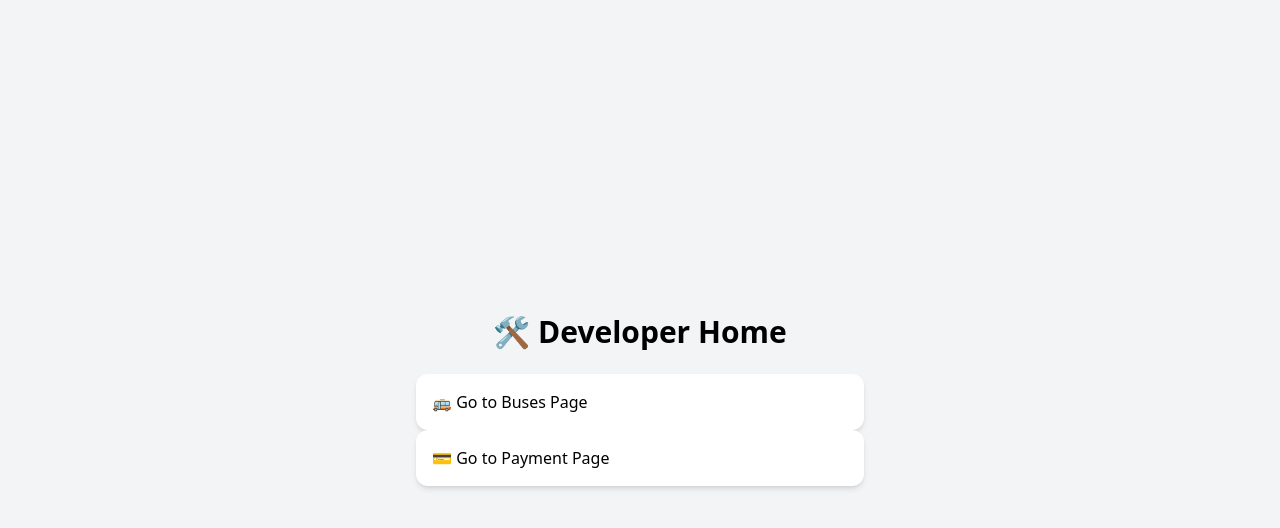
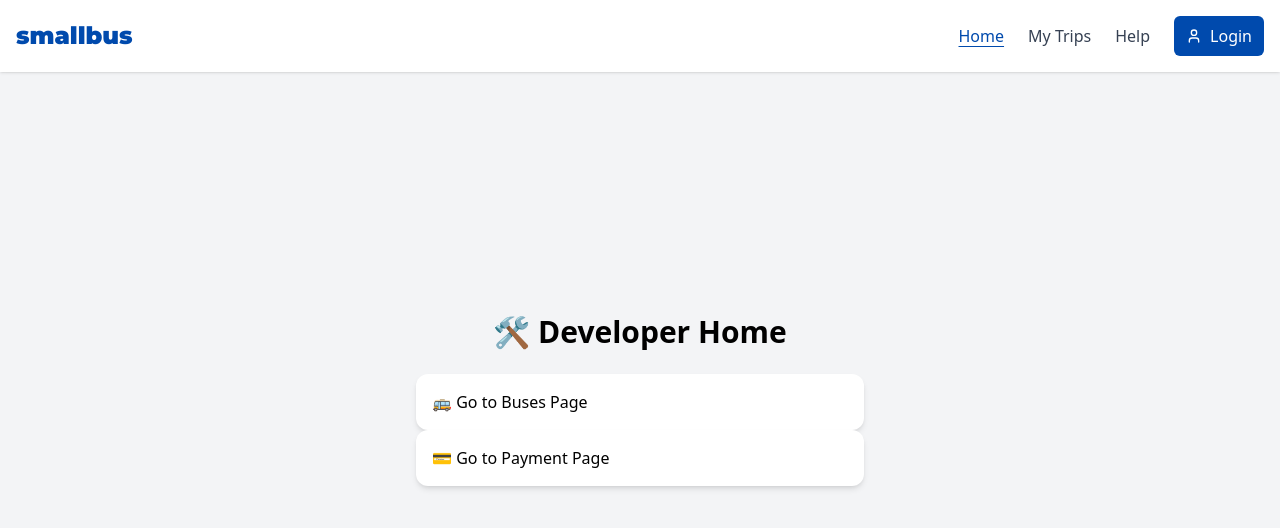
Before and after one commit to amankhan-7/smallbusSample, a Next.js app: page / in a window 1280 px wide. Shown: the top 528 px of the page. Built offline with nearby package versions, Linux system fonts and the light colour scheme; a web font is replaced by a local one.

Commit message:
Navbar developed

```diff
--- /dev/null
+++ b/app/components/Navbar.jsx
@@ -0,0 +1,130 @@
+"use client";
+
+import { useState, useEffect } from "react";
+import Link from "next/link";
+import { usePathname } from "next/navigation";
+import { Menu, X, User } from "lucide-react";
+
+export default function Navbar() {
+  const [menuOpen, setMenuOpen] = useState(false);
+  const pathname = usePathname();
+
+  useEffect(() => {
+    document.body.style.overflow = menuOpen ? "hidden" : "auto";
+  }, [menuOpen]);
+
+  const navItems = [
+    { name: "Home", href: "/" },
+    { name: "My Trips", href: "/trips" },
+    { name: "Help", href: "/help" },
+  ];
+
+  return (
+    <header className="bg-white shadow fixed w-full top-0 z-[1000]">
+      <nav className="max-w-7xl mx-auto px-4 py-4 flex items-center justify-between">
+        {/* Logo */}
+        <Link
+          href="/"
+          className="text-[24px] text-[#004aad] font-mont font-black"
+        >
+          smallbus
+        </Link>
+
+        {/* Desktop Nav */}
+        <div className="hidden md:flex space-x-6 items-center text-lg md:text-base font-medium text-gray-700">
+          {navItems.map((item) => (
+            <Link
+              key={item.href}
+              href={item.href}
+              className={`transition hover:text-[#004aad] ${
+                pathname === item.href
+                  ? "text-[#004aad] underline underline-offset-4"
+                  : ""
+              }`}
+            >
+              {item.name}
+            </Link>
+          ))}
+          <Link
+            href="/login"
+            className="px-3 py-2 bg-[#004aad] text-white rounded-md hover:bg-[#00348a] transition inline-flex items-center gap-2"
+          >
+            <User size={16} /> Login
+          </Link>
+        </div>
+
+        {/* Mobile Toggle */}
+        <button
+          className="relative w-8 h-8 text-[#004aad] md:hidden pb-5"
+          onClick={() => setMenuOpen(!menuOpen)}
+          aria-label="Toggle menu"
+        >
+          {/* Menu Icon */}
+          <Menu
+            size={28}
+            className={`absolute transition-all duration-300 ease-in-out transform ${
+              menuOpen
+                ? "opacity-0 scale-90 rotate-45"
+                : "opacity-100 scale-100 rotate-0"
+            }`}
+          />
+          {/* X Icon */}
+          <X
+            size={30}
+            className={`pt-5 absolute transition-all duration-300 ease-in-out transform ${
+              menuOpen
+                ? "opacity-100 scale-100 rotate-0"
+                : "opacity-0 scale-90 -rotate-45"
+            }`}
+          />
+        </button>
+      </nav>
+
+      {/* Mobile Sidebar & Overlay */}
+      {menuOpen && (
+        <div className="fixed inset-0 z-[999] flex">
+          {/* Transparent Dim Overlay */}
+          <div
+            className="w-1/2 bg-black/30 mix-blend-multiply"
+            onClick={() => setMenuOpen(false)}
+          />
+          {/* Sidebar */}
+          <div className="w-1/2 bg-white shadow-lg p-6 flex flex-col pt-30 items-center relative">
+            {/* Close Button aligned same as toggle */}
+            <button
+              className="absolute top-4 right-4 text-[#004aad]"
+              onClick={() => setMenuOpen(false)}
+              aria-label="Close menu"
+            >
+              <X size={30} className="mb-18 mt-2.5 mr-0.5" />
+            </button>
+
+            <div className="flex flex-col items-center space-y-6 text-gray-700 text-base font-medium">
+              {navItems.map((item) => (
+                <Link
+                  key={item.href}
+                  href={item.href}
+                  className={`${
+                    pathname === item.href
+                      ? "text-[#004aad] underline underline-offset-4"
+                      : "hover:text-[#004aad]"
+                  } transition`}
+                  onClick={() => setMenuOpen(false)}
+                >
+                  {item.name}
+                </Link>
+              ))}
+              <Link
+                href="/login"
+                className="mt-4 px-4 py-2 bg-[#004aad] text-white rounded-md hover:bg-[#00348a] transition inline-flex items-center gap-2"
+                onClick={() => setMenuOpen(false)}
+              >
+                <User size={16} /> Login
+              </Link>
+            </div>
+          </div>
+        </div>
+      )}
+    </header>
+  );
+}
--- a/app/layout.js
+++ b/app/layout.js
@@ -1,5 +1,6 @@
 import { Geist, Geist_Mono } from "next/font/google";
 import "./globals.css";
+import Navbar from '@/app/components/Navbar'
 
 const geistSans = Geist({
   variable: "--font-geist-sans",
@@ -22,6 +23,7 @@ export default function RootLayout({ children }) {
       <body
         className={`${geistSans.variable} ${geistMono.variable} antialiased`}
       >
+      <Navbar/>
         {children}
       </body>
     </html>
```
